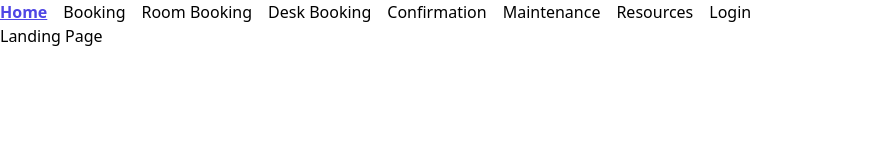
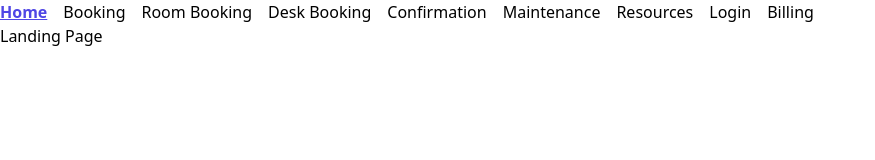
Before and after one commit to dsd-cohort-003/SSCoworkingSpaceFE, a React (Vite) app: page / in a window 1280 px wide. Shown: the top 160 px of the page, without its empty margins (0-875 px from the left). Built offline with nearby package versions, Linux system fonts and the light colour scheme.

Commit message:
Added header

```diff
--- a/src/layout/Header.tsx
+++ b/src/layout/Header.tsx
@@ -12,6 +12,7 @@ export default function Header() {
       <NavLink to="/maintenance">Maintenance</NavLink>
       <NavLink to="/resources">Resources</NavLink>
       <NavLink to="/login">Login</NavLink>
+      <NavLink to="/billing">Billing</NavLink>
     </nav>
   );
 }
```
